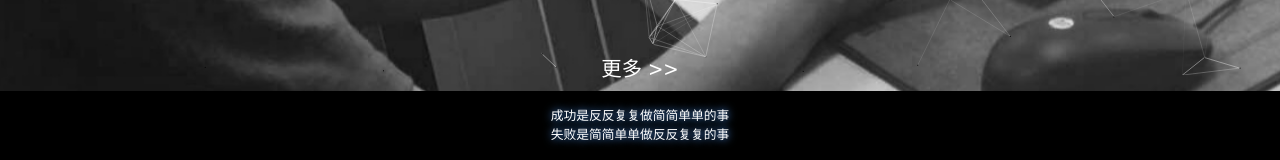
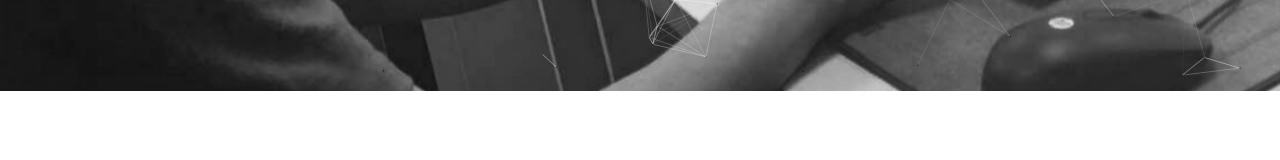
Before and after one commit to feng19960223/feng19960223.github.io, a plain HTML site: page index.html in a window 1280 px wide. Shown: the part 725-885 px from the top of the page. After the commit the page ends 816 px from the top, so only its background shows below. Drawn offline with Linux system fonts and the light colour scheme.

Commit message:
维护
维护

```diff
--- a/index.html
+++ b/index.html
@@ -29,7 +29,6 @@ text-shadow: 0 0 10px #529DFF;
       <div class="content">
         <h3 class="hide_txt png">冯国芮（Ricco）</h3>
         <div class="events_list">
-          <span class="ic_time png"></span>
           <ul>
             <li class="left_li">
               <p class="txt_events"><strong><a style=" color:#FFF; text-decoration:none;" href="https://www.jianshu.com/p/6f25de7b2610" target="_blank">Android　Things　第五步，程序运行</a></strong></p>
@@ -50,21 +49,10 @@ text-shadow: 0 0 10px #529DFF;
               <p class="txt_events"><strong><a style=" color:#FFF; text-decoration:none;" href="https://www.jianshu.com/p/c46020080034" target="_blank">RecyclerView点击item图片，从点击位置...</a></strong></p>
             </li>
           </ul>
-		  <h1><a style=" color:#FFF; text-decoration:none;" href="https://www.jianshu.com/u/974f39b8d883" target="_blank">更多 &gt;&gt;</a></h1>
         </div>
       </div>
     </div>
-    <div class="wage_sec" id="wage_sec">
-      <div class="content">
-		<br>
-			<center>
-				<p>成功是反反复复做简简单单的事</p>
-				<p>失败是简简单单做反反复复的事</p>
-			</center>
-		<br>
-      </div>
-    </div>
-    </div>
   </div>
+</div>
 <script src="./index_files/canvas-nest.min.js"></script>
 </body></html>
```
